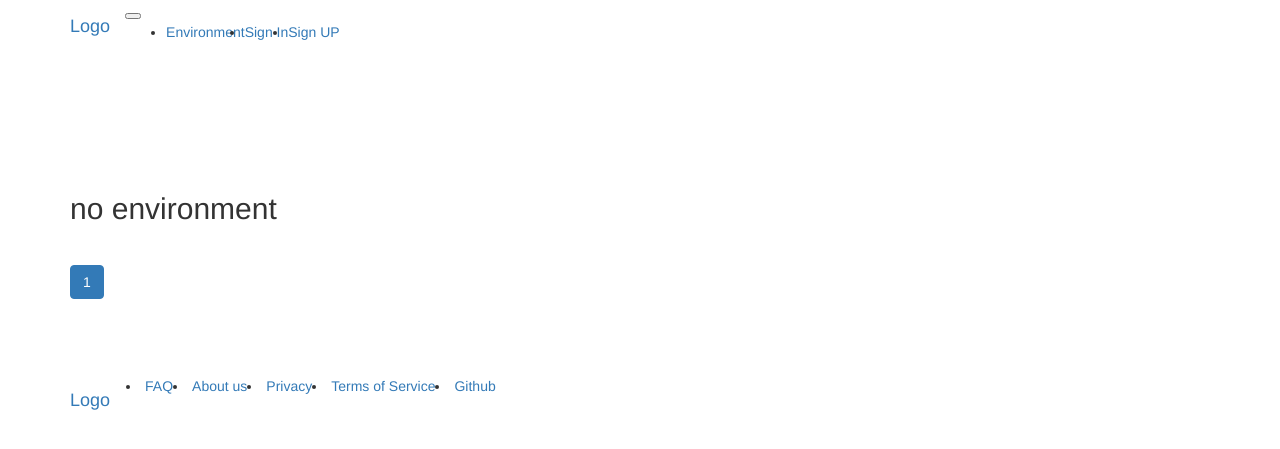
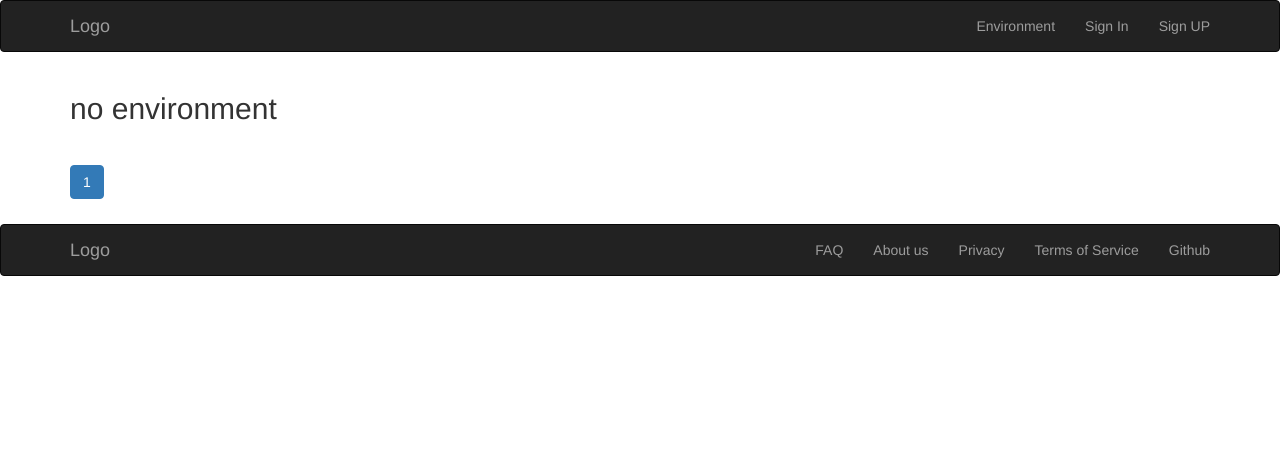
Before and after one commit to yjb767868009/mysite, a Django app: page /environment_list/ in a window 1280 px wide. Shown: the top 449 px of the page. Run offline with Django 3.2, Linux system fonts and the light colour scheme; data that the repository does not hold is empty; parts of the project's set-up code (start-up, migrations or seed data) failed here and were passed over; some libraries are stand-ins or nearby versions.

Commit message:
fix css bug

```diff
--- a/templates/lb/base.html
+++ b/templates/lb/base.html
@@ -24,28 +24,26 @@
 <body>
 <div>
 	{% block body %}
-	<nav class="navbar navbar-expand-sm bg-dark navbar-dark fixed-top">
+	<nav class="navbar navbar-default navbar-inverse" role="navigation">
 	<div class="container">
+		<div class="navbar-header">
 			<a class="navbar-brand" href="/">Logo</a>
-		<button class="navbar-toggler" type="button" data-toggle="collapse" data-target="#collapsibleNavbar">
-    			<span class="navbar-toggler-icon"></span>
-		</button>
-		<div class="collapse navbar-collapse justify-content-end" id="collapsibleNavbar">
-			<ul class="navbar navbar-nav">
+		</div>
+		<div>
+		<ul class="nav navbar-nav navbar-right">
 			<li class="nav-item"><a class="nav-link" href="{% url 'lb:environment_list' %}">Environment</a></li>
-
 			{% if user.is_authenticated %}
-				<li class="nav-item dropdown">
-					<a href="#" class="nav-link dropdown-toggle" data-toggle="dropdown" id="navbardrop">
+			<li class="dropdown">
+				<a href="#" class="dropdown-toggle" data-toggle="dropdown">
 					<img class="img-rounded" src="{{ user.avatar.url }}" class="img-fluid" height="40">
 					<b class="caret"></b>
 				</a>
-					<ul class="dropdown-menu bg-light">
-						<a class="dropdown-item" href="{% url 'lb:account_detail' user.username %}">{{user.username}}</a>
-						<a class="dropdown-item" href="{% url 'lb:account_profile' %}">Profile</a>
-						<a class="dropdown-item" href="{% url 'account_change_password' %}">Account Setting</a>
-						<div class="dropdown-divider"></div>
-						<a class="dropdown-item" href="{% url 'account_logout' %}">Log Out</a>
+				<ul class="dropdown-menu">
+					<li><a href="{% url 'lb:account_detail' user.username %}">{{user.username}}</a></li>
+					<li><a href="{% url 'lb:account_profile' %}">Profile</a></li>
+					<li><a href="{% url 'account_change_password' %}">Account Setting</a></li>
+					<li class="divider"></li>
+					<li><a href="{% url 'account_logout' %}">Log Out</a></li>
 				</ul>
 			</li>
 			{% else %}
@@ -56,17 +54,15 @@
 		</div>
 	</div>
 	</nav>
-	<div class="container" style="margin-top:100px;margin-bottom:50px">
+	<div class="container">
 		{% if messages %}
-		<div class="alert alert-success alert-dismissable fade show">
-			<button type="button" class="close" data-dismiss="alert">&times;</button>
-			<div class="container">
+		<div class="alert alert-success alert-dismissable">
+          		<button type="button" class="close" data-dismiss="alert" aria-hidden="true">&times;</button>
 			<ul>
 				{% for message in messages %}
 				<p>{{message}}</p>
 				{% endfor %}
 			</ul>
-			</div>
 		</div>
 	{% endif %}
 	{% block content %}
@@ -76,15 +72,17 @@
 	{% endblock %}
 	</div>
 </div>
-<nav class="navbar navbar-expand-sm bg-dark navbar-dark">
+<nav class="navbar navbar-default navbar-inverse navbar-bottom" role="navigation">
 	<div class="container">
+		<div class="navbar-header">
 			<a class="navbar-brand" href="/">Logo</a>
-		<div class="navbar navbar-nav justify-content-end">
-			<li class="nav-item"><a class="nav-link" href="#">FAQ</a></li>
-			<li class="nav-item"><a class="nav-link" href="#">About us</a></li>
-			<li class="nav-item"><a class="nav-link" href="#">Privacy</a></li>
-			<li class="nav-item"><a class="nav-link" href="#">Terms of Service</a></li>
-			<li class="nav-item"><a class="nav-link" href="#">Github</a></li>
+		</div>
+		<div class="nav navbar-nav navbar-right">
+			<li><a class="nav-link" href="#">FAQ</a></li>
+			<li><a class="nav-link" href="#">About us</a></li>
+			<li><a class="nav-link" href="#">Privacy</a></li>
+			<li><a class="nav-link" href="#">Terms of Service</a></li>
+			<li><a class="nav-link" href="#">Github</a></li>
 		</div>
 	</div>
 </nav>
--- a/templates/lb/environment_list.html
+++ b/templates/lb/environment_list.html
@@ -5,11 +5,11 @@
 	<ul class="list-group">
  		{% for environment in environment_list %}
 			<div class="list-group-item">
-				<div >
-					<a class="float-left" href="{{ environment.get_absolute_url }}">
-						<div class="img-thumbnail"><img class="media-object" src="{{environment.images.url}}" alt="media" height="100"></div>
+				<div class="media">
+					<a class="media-left" href="{{ environment.get_absolute_url }}">
+						<img class="media-object" src="{{environment.images.url}}" alt="media" height="100">
 					</a>
-					<div>
+					<div class="media-body">
 						<h4><a href="{{ environment.get_absolute_url }}">{{ environment.name }}</a></h4>
 						<p style="color: #666666">{{ environment.short_des }}</p>
 						<span class="badge badge-secondary">{{environment.solved}}</span>
@@ -21,7 +21,7 @@
 		{% endfor %}
 	</ul>
 	<div>
-		<ul class="pagination justify-content-center" style="margin-top:20px">
+		<ul class="pagination center" style="margin-top:20px">
 			{% if environment_list.has_previous %}
 			<li class="page-item"><a class="page-link" href="?page={{ environment_list.previous_page_number }}">Previous</a></li>
 			<li class="page-item"><a class="page-link" href="?page={{ environment_list.previous_page_number }}">{{environment_list.previous_page_number}}</a></li>
```
Also changed, not shown: templates/lb/environment.html (+5 -3 lines), templates/lb/index.html (+10 -14 lines). Lines whose indentation alone changed are shown as unchanged.
